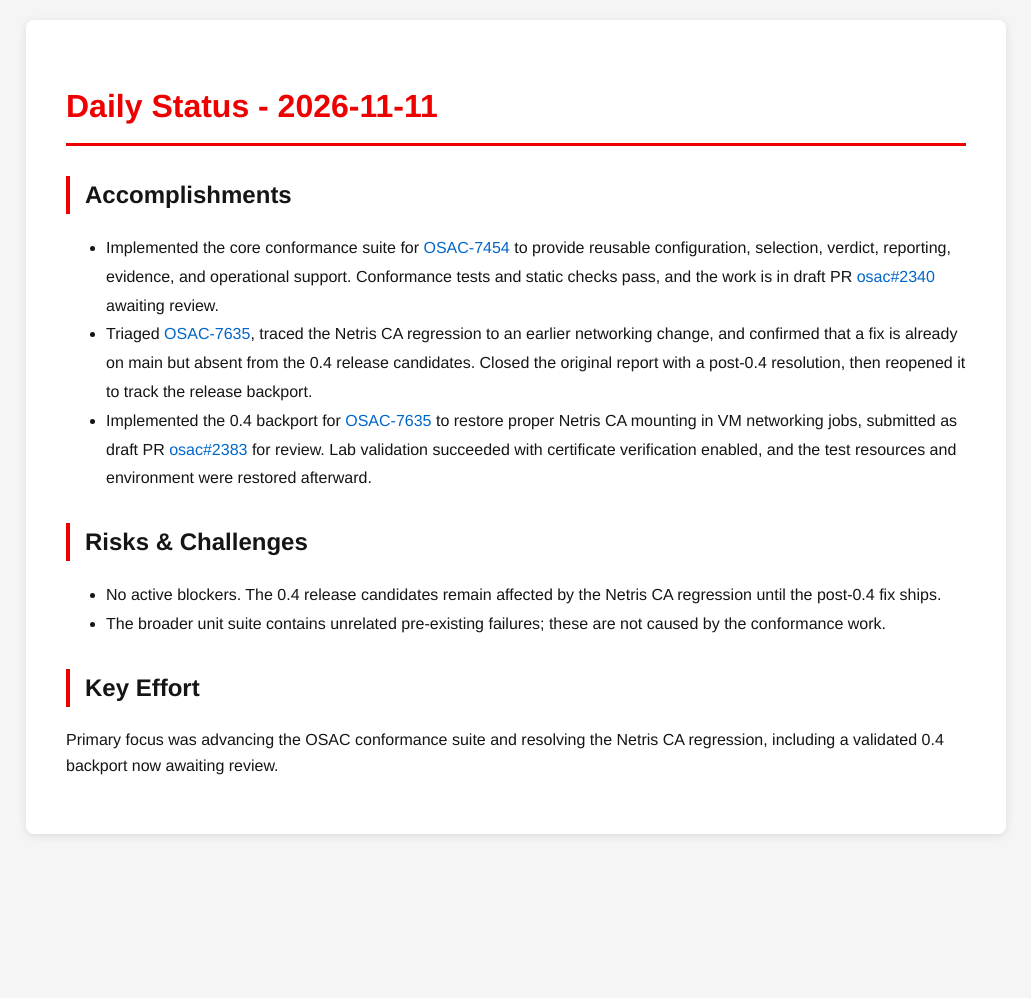
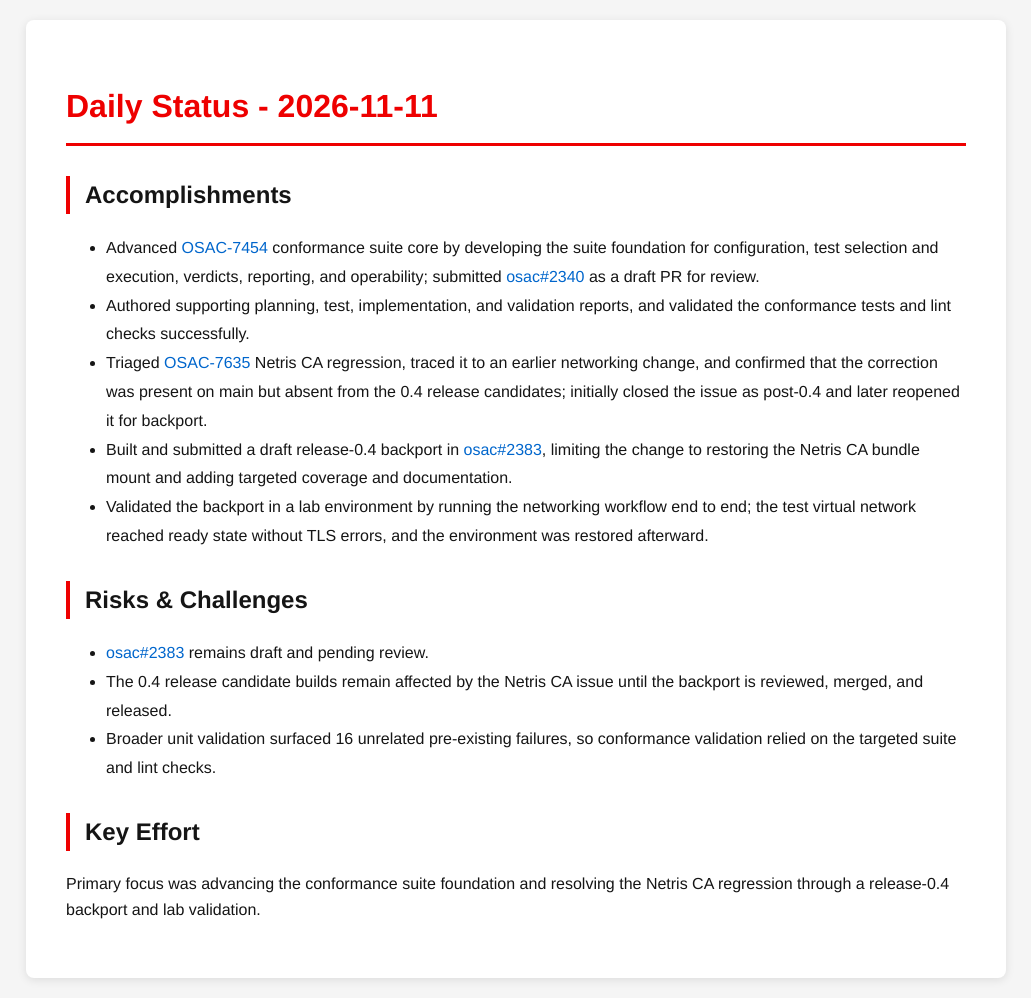
Before and after one commit to tzvatot/daily-status, a Jekyll site: the page built from 2026-11-11.md, in a window 1280 px wide. Shown: the whole page, without its empty margins (124-1155 px from the left). Built offline with Jekyll 4.4.1, drawn with Linux system fonts in a browser that asks for light colours; before the commit the page ends 900 px from its top, so only the background shows below that.

Commit message:
Daily status update - 2026-11-11

```diff
--- a/2026-11-11.md
+++ b/2026-11-11.md
@@ -7,13 +7,16 @@ date: 2026-11-11
 # Daily Status - 2026-11-11
 
 ## Accomplishments
-- Implemented the core conformance suite for [OSAC-7454](https://redhat.atlassian.net/browse/OSAC-7454) to provide reusable configuration, selection, verdict, reporting, evidence, and operational support. Conformance tests and static checks pass, and the work is in draft PR [osac#2340](https://github.com/osac-project/osac/pull/2340) awaiting review.
-- Triaged [OSAC-7635](https://redhat.atlassian.net/browse/OSAC-7635), traced the Netris CA regression to an earlier networking change, and confirmed that a fix is already on main but absent from the 0.4 release candidates. Closed the original report with a post-0.4 resolution, then reopened it to track the release backport.
-- Implemented the 0.4 backport for [OSAC-7635](https://redhat.atlassian.net/browse/OSAC-7635) to restore proper Netris CA mounting in VM networking jobs, submitted as draft PR [osac#2383](https://github.com/osac-project/osac/pull/2383) for review. Lab validation succeeded with certificate verification enabled, and the test resources and environment were restored afterward.
+- Advanced [OSAC-7454](https://redhat.atlassian.net/browse/OSAC-7454) conformance suite core by developing the suite foundation for configuration, test selection and execution, verdicts, reporting, and operability; submitted [osac#2340](https://github.com/osac-project/osac/pull/2340) as a draft PR for review.
+- Authored supporting planning, test, implementation, and validation reports, and validated the conformance tests and lint checks successfully.
+- Triaged [OSAC-7635](https://redhat.atlassian.net/browse/OSAC-7635) Netris CA regression, traced it to an earlier networking change, and confirmed that the correction was present on main but absent from the 0.4 release candidates; initially closed the issue as post-0.4 and later reopened it for backport.
+- Built and submitted a draft release-0.4 backport in [osac#2383](https://github.com/osac-project/osac/pull/2383), limiting the change to restoring the Netris CA bundle mount and adding targeted coverage and documentation.
+- Validated the backport in a lab environment by running the networking workflow end to end; the test virtual network reached ready state without TLS errors, and the environment was restored afterward.
 
 ## Risks & Challenges
-- No active blockers. The 0.4 release candidates remain affected by the Netris CA regression until the post-0.4 fix ships.
-- The broader unit suite contains unrelated pre-existing failures; these are not caused by the conformance work.
+- [osac#2383](https://github.com/osac-project/osac/pull/2383) remains draft and pending review.
+- The 0.4 release candidate builds remain affected by the Netris CA issue until the backport is reviewed, merged, and released.
+- Broader unit validation surfaced 16 unrelated pre-existing failures, so conformance validation relied on the targeted suite and lint checks.
 
 ## Key Effort
-Primary focus was advancing the OSAC conformance suite and resolving the Netris CA regression, including a validated 0.4 backport now awaiting review.
+Primary focus was advancing the conformance suite foundation and resolving the Netris CA regression through a release-0.4 backport and lab validation.
```
